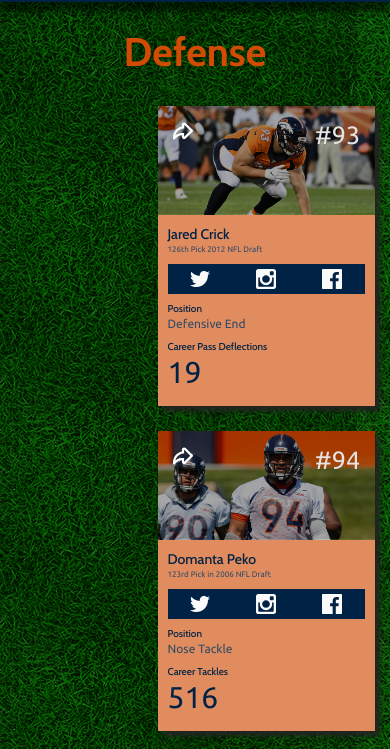
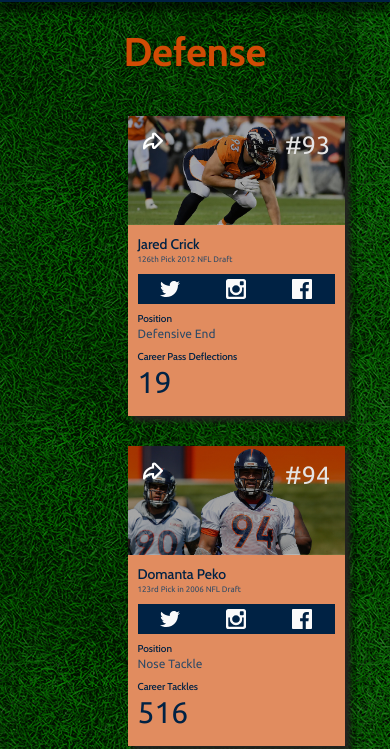
Before and after one commit to lfinney/lf-comp-challenge-2, a plain HTML site: page index.html in a window 390 px wide. Shown: the part 273-1022 px from the top of the page. Drawn offline with nearby package versions, Linux system fonts and the light colour scheme.

Commit message:
Add bottom padding

```diff
--- a/styles.css
+++ b/styles.css
@@ -97,6 +97,7 @@ section {
   flex-wrap: wrap-reverse;
   justify-content: space-around;
   padding: 0 10px;
+  margin-bottom: 20px;
 }
 
 .grid-transition {
@@ -128,8 +129,6 @@ section {
   top: 20px;
 }
 
-
-
 .logo {
   height: 29px;
   position: fixed;
@@ -142,7 +141,7 @@ section {
   background-color: #E18C5F;
   box-shadow: 5px 5px 5px #232321;
   height: 400px;
-  margin: 5px;
+  margin: 9px;
   width: 290px;
 }
 
@@ -479,7 +478,7 @@ section {
   .player-card {
     clear: both;
     height: 560px;
-    margin-bottom: 20px;
+    margin: 15px 35px;
     width: 406px;
   }
 
```
